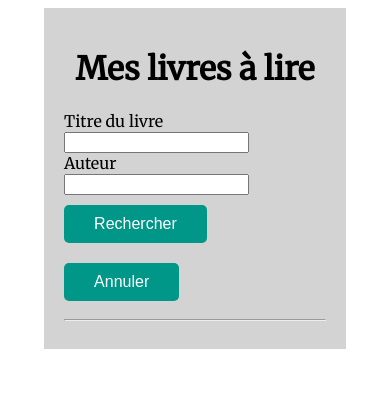
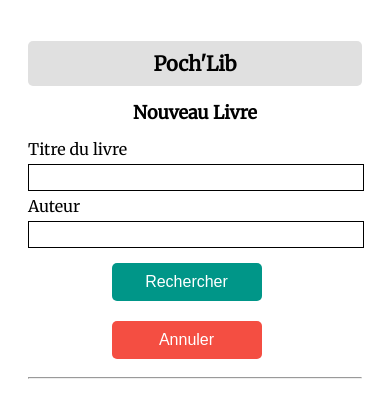
Before and after one commit to OpenClassrooms-Student-Center/Create-a-user-interface, a plain HTML site: page index.html in a window 390 px wide. Both pictures are taken after a click on the button "Ajouter un livre". Drawn offline with nearby package versions, Linux system fonts and the light colour scheme.

Commit message:
design mobile format

```diff
--- a/css/style.css
+++ b/css/style.css
@@ -2,16 +2,29 @@ body{
     font-family: 'Merriweather', serif;
 }
 #myBooks {
-    width: 70%;
     margin: auto;
-    background-color: lightgrey;
     padding: 20px;
 }
 h1{
     text-align: center;
+    background-color: #e0e0e0;
+    border-radius: 5px;
+    border: none;
+    padding: 10px 30px;
+    font-size: 20px;
+}
+.h2NewBook{
+    font-size: 18px;
+    text-align: center;
 }
 img{
     width: 128px;
+}
+input {
+    width: 100%;
+    border: solid 1px black;
+    margin: 5px 0;
+    padding: 5px 0;
 }
 .btn {
     margin: 10px 20px 10px 0;
@@ -21,6 +34,9 @@ img{
     color: #fff;
     border-radius: 5px;
     border: none;
+}
+#cancel {
+    background-color: #f44e42;
 }
 #results{
     background-color: red;
@@ -38,3 +54,10 @@ img{
     margin: 20px;
     padding: 10px;
 }
+#addBookBlock {
+    text-align: center;
+}
+#searchBlock .btn {
+    width: 150px;
+    margin: 10px 25%;
+}
--- a/index.html
+++ b/index.html
@@ -1,7 +1,7 @@
 <!DOCTYPE html>
 <html lang="fr">
 	<head>
-		<title>Books API Example</title>
+		<title>Poch'Lib</title>
 		<meta charset="utf-8" />
 		<meta name="viewport" content="width=device-width, initial-scale=1">
 		<link href="https://fonts.googleapis.com/css?family=Merriweather" rel="stylesheet">
@@ -10,8 +10,8 @@
   	</head>
   	<body>
 		<div id="myBooks">
-			<h1 class="title">Mes livres à lire</h1>
-
+			<h1 class="title">Poch'Lib</h1>
+			<h2 class="h2NewBook">Nouveau Livre</h2>
 			<hr>
 			<div id="content"></div>
 		</div>
--- a/js/app.js
+++ b/js/app.js
@@ -95,7 +95,7 @@ $( document ).ready(function() {
         var block = '<div id="addBookBlock">' +
             '<button id="addBook" class="btn">Ajouter un livre</button>' +
             '</div>';
-        $('h1').after(block);
+        $('.h2NewBook').after(block);
         addBook();
 
     }
@@ -121,7 +121,7 @@ $( document ).ready(function() {
         '</div>';
 		//console.log(block);
 		$('#addBookBlock').remove();
-		$('h1').after(block);
+		$('.h2NewBook').after(block);
 		removeSearchBlock();
 		search();
 	}
```
